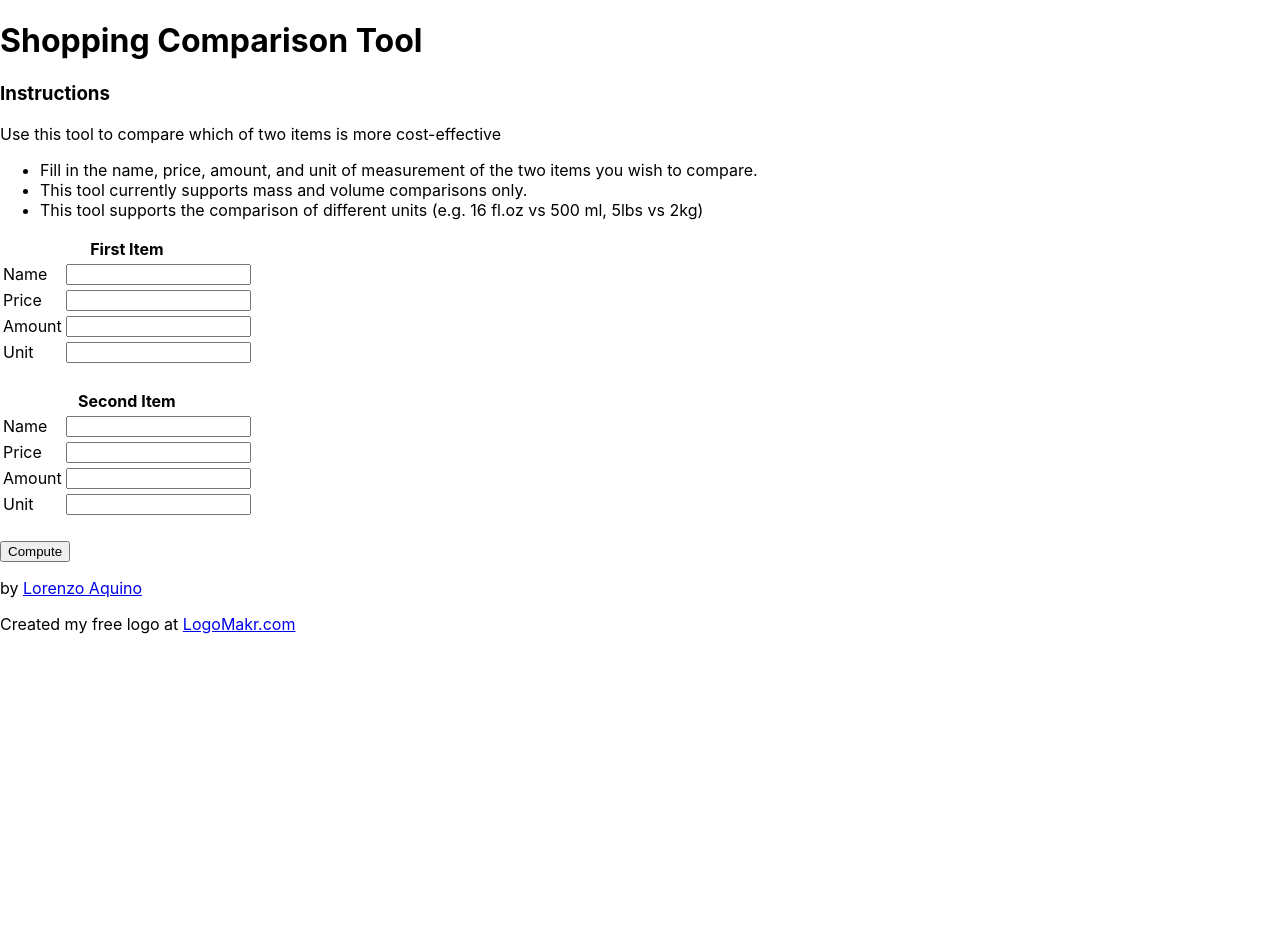
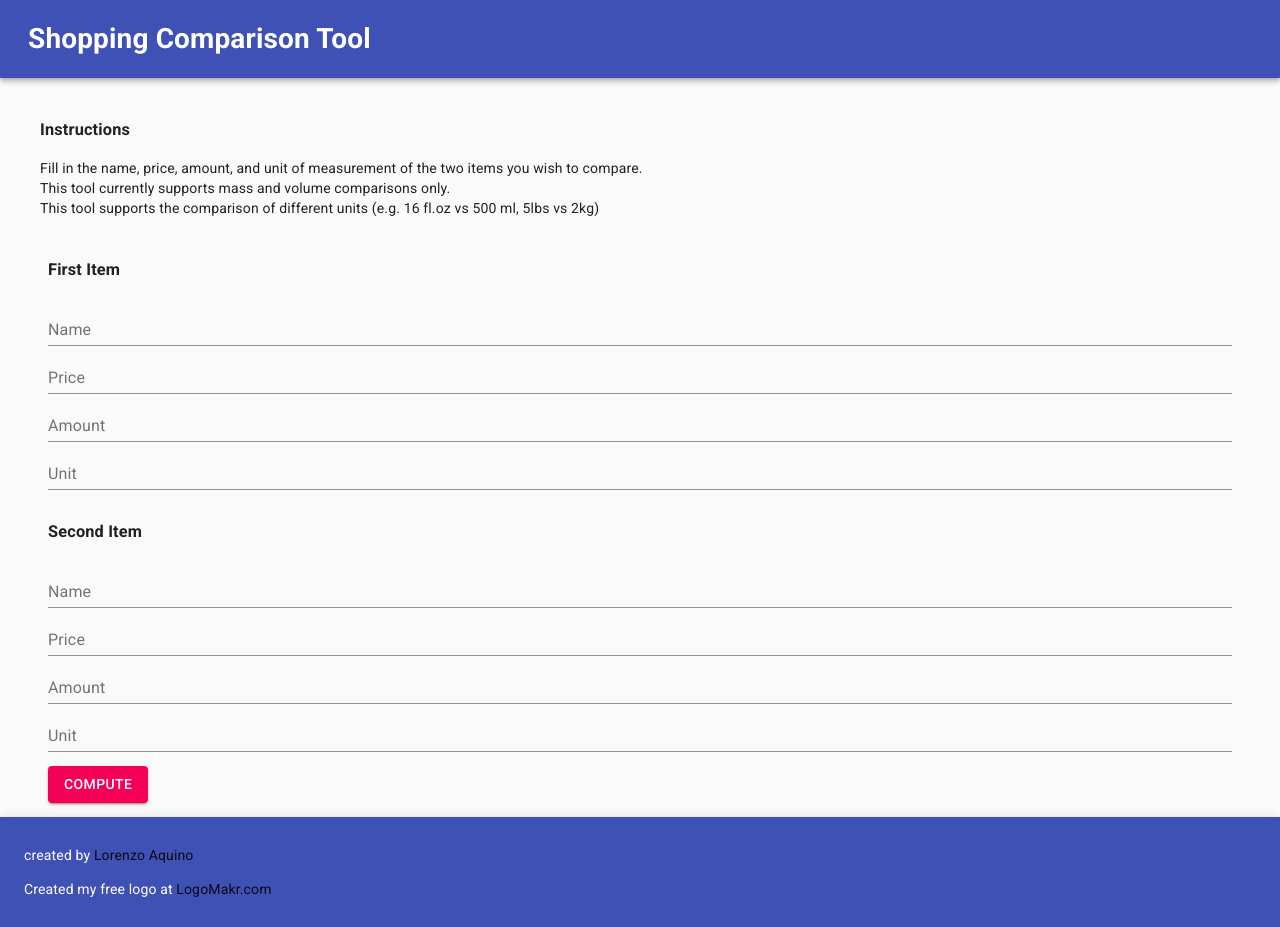
Before and after one commit to lorenzo-aquino/comparison-tool, a React (Create React App) app: page / in a window 1280 px wide. Before the commit the page ends 800 px from the top, so only its background shows below. Built offline with nearby package versions, Linux system fonts and the light colour scheme.

Commit message:
Added initial Material-UI CSS changes

```diff
--- a/package.json
+++ b/package.json
@@ -3,6 +3,9 @@
   "version": "0.1.0",
   "private": true,
   "dependencies": {
+    "@fortawesome/fontawesome-svg-core": "^1.2.35",
+    "@material-ui/core": "^4.12.2",
+    "@material-ui/icons": "^4.11.2",
     "@testing-library/jest-dom": "^5.14.1",
     "@testing-library/react": "^11.2.7",
     "@testing-library/user-event": "^12.8.3",
--- a/public/index.html
+++ b/public/index.html
@@ -3,7 +3,7 @@
   <head>
     <meta charset="utf-8" />
     <link rel="icon" href="%PUBLIC_URL%/favicon.ico" />
-    <meta name="viewport" content="width=device-width, initial-scale=1" />
+    <meta name="viewport" content="minimum-scale=1, width=device-width, initial-scale=1" />
     <meta name="theme-color" content="#000000" />
     <meta
       name="description"
@@ -15,6 +15,8 @@
       user's mobile device or desktop. See https://developers.google.com/web/fundamentals/web-app-manifest/
     -->
     <link rel="manifest" href="%PUBLIC_URL%/manifest.json" />
+    <link rel="stylesheet" href="https://fonts.googleapis.com/css?family=Roboto:300,400,500,700&display=swap" />
+    <link rel="stylesheet" href="https://fonts.googleapis.com/icon?family=Material+Icons" />
     <!--
       Notice the use of %PUBLIC_URL% in the tags above.
       It will be replaced with the URL of the `public` folder during the build.
@@ -27,7 +29,6 @@
     <title>Shopping Comparison Tool</title>
   </head>
   <body>
-    <noscript>You need to enable JavaScript to run this app.</noscript>
     <div id="root"></div>
     <!--
       This HTML file is a template.
--- a/src/App.css
+++ b/src/App.css
@@ -1,3 +1,24 @@
+.flex-parent {
+  display: flex;
+  flex-direction: column;
+  justify-content: center;
+}
+
+.after-space {
+  margin-bottom: 1em;
+}
+
+.footer {
+  color: #fff;
+  background-color: #3f51b5;
+  padding: 1em;
+  margin-top: 1em;
+}
+
+#app-title {
+  margin-left: 1em;
+}
+
 .App {
   text-align: center;
 }
--- a/src/App.js
+++ b/src/App.js
@@ -1,5 +1,8 @@
 import "./App.css";
+import { React, useState } from "react";
+import { Container, CssBaseline } from "@material-ui/core";
 import Footer from "./components/Footer";
+import Header from "./components/Header";
 import Instructions from "./components/Instructions";
 import Item from "./components/Item";
 import Result from "./components/Result";
@@ -8,7 +11,7 @@ import {
   compareItems,
   validateComparison,
 } from "./apis/Comparison";
-import { React, useState } from "react";
+import Button from "@material-ui/core/Button";
 
 const App = () => {
   const [firstItem, setFirstItem] = useState({
@@ -31,15 +34,15 @@ const App = () => {
   const [comparisonValidity, setComparisonValidity] = useState(true);
 
   const handleChange = (event) => {
-    let inputId = event.target.id;
+    console.log(event.target);
+    let inputId = event.target.name;
     if (inputId.startsWith("first")) {
       let prop = inputId.substring(5).toLowerCase();
-      const updatedFirstItem = firstItem;
-      updatedFirstItem[prop] = event.target.value;
+      const updatedFirstItem = { ...firstItem, [prop]: event.target.value };
       setFirstItem(updatedFirstItem);
     } else {
       let prop = inputId.substring(6).toLowerCase();
-      const updatedSecondItem = secondItem;
+      const updatedSecondItem = { ...secondItem, [prop]: event.target.value };
       secondItem[prop] = event.target.value;
       setSecondItem(updatedSecondItem);
     }
@@ -78,14 +81,21 @@ const App = () => {
 
   return (
     <>
-      <h1>Shopping Comparison Tool</h1>
+      <CssBaseline />
+      <Header />
+      <Container id="main">
         <Instructions />
+        <Container>
           <form onSubmit={compare}>
             <Item order="first" handleChange={handleChange} />
             <Item order="second" handleChange={handleChange} />
-        <button type="submit">Compute</button>
+            <Button variant="contained" color="secondary" type="submit">
+              Compute
+            </Button>
           </form>
+        </Container>
         <Result result={result} valid={comparisonValidity} />
+      </Container>
       <Footer />
     </>
   );
--- a/src/components/Field.js
+++ /dev/null
@@ -1,14 +0,0 @@
-import React from "react";
-
-const Field = ({ id, label, handleChange }) => (
-  <tr>
-    <td>
-      <label for={id}>{label}</label>
-    </td>
-    <td>
-      <input id={id} onChange={handleChange} />
-    </td>
-  </tr>
-);
-
-export default Field;
--- a/src/components/Footer.js
+++ b/src/components/Footer.js
@@ -1,14 +1,21 @@
 import React from "react";
+import { Container, Link } from "@material-ui/core";
 
 const Footer = () => (
-  <footer>
+  <Container className="MuiPaper-elevation4 footer">
     <p>
-      by <a href="https://lorenzo-aquino.github.io">Lorenzo Aquino</a>
+      <span>created by </span>
+      <Link color="textPrimary" href="https://lorenzo-aquino.github.io">
+        Lorenzo Aquino
+      </Link>
     </p>
     <p>
-      Created my free logo at <a href="https://logomakr.com">LogoMakr.com</a>
+      <span>Created my free logo at </span>
+      <Link color="textPrimary" href="https://logomakr.com">
+        LogoMakr.com
+      </Link>
     </p>
-  </footer>
+  </Container>
 );
 
 export default Footer;
--- /dev/null
+++ b/src/components/Header.js
@@ -0,0 +1,10 @@
+import React from "react";
+import { AppBar } from "@material-ui/core";
+
+const Header = () => (
+  <AppBar position="relative">
+    <h1 id="app-title">Shopping Comparison Tool</h1>
+  </AppBar>
+);
+
+export default Header;
--- a/src/components/Instructions.js
+++ b/src/components/Instructions.js
@@ -1,11 +1,11 @@
 import React from "react";
+import { List, CardContent } from "@material-ui/core";
 
 const Instructions = () => (
   <>
-    <h3>Instructions</h3>
-    <p>
-      Use this tool to compare which of two items is more cost-effective
-      <ul>
+    <CardContent>
+      <List>
+        <h3>Instructions</h3>
         <li>
           Fill in the name, price, amount, and unit of measurement of the two
           items you wish to compare.
@@ -15,8 +15,8 @@ const Instructions = () => (
           This tool supports the comparison of different units (e.g. 16 fl.oz vs
           500 ml, 5lbs vs 2kg)
         </li>
-      </ul>
-    </p>
+      </List>
+    </CardContent>
   </>
 );
 
--- a/src/components/Item.js
+++ b/src/components/Item.js
@@ -1,28 +1,22 @@
 import React from "react";
-import Field from "./Field";
+import { TextField, Box } from "@material-ui/core";
 
 const Item = ({ order, handleChange }) => {
   const fields = ["Name", "Price", "Amount", "Unit"];
   const itemFields = fields.map((field) => order + field);
   return (
-    <table>
-      <thead>
-        <tr>
-          <th colspan="2">{capitalize(order)} Item</th>
-        </tr>
-      </thead>
-      <tbody>
-        {fields.map((field, index) => (
-          <Field
-            key={itemFields[index]}
-            id={itemFields[index]}
-            label={field}
-            handleChange={handleChange}
-          />
-        ))}
-        <br />
-      </tbody>
-    </table>
+    <Box className="flex-parent after-space">
+      <h3>{capitalize(order)} Item</h3>
+      {fields.map((field, index) => (
+        <TextField
+          key={itemFields[index]}
+          label={field}
+          id="standard-basic"
+          name={itemFields[index]}
+          onChange={handleChange}
+        />
+      ))}
+    </Box>
   );
 };
 
```
Also changed, not shown: src/index.js (+6 -9 lines), 1 other file (tests, documents, lock files or other folders). Lines whose indentation alone changed are shown as unchanged.
